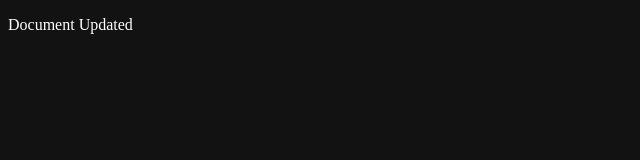
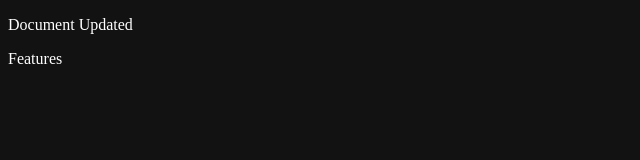
Before and after one commit to rizqizyd/repo-test, a plain HTML site: page index.html in a window 1280 px wide. Shown: the full height of the page, 0-640 px from the left. Drawn offline with Linux system fonts and the light colour scheme.

Commit message:
menambahkan text features

```diff
--- a/index.html
+++ b/index.html
@@ -9,5 +9,6 @@
   </head>
   <body>
     <p>Document Updated</p>
+    <p>Features</p>
   </body>
 </html>
```
